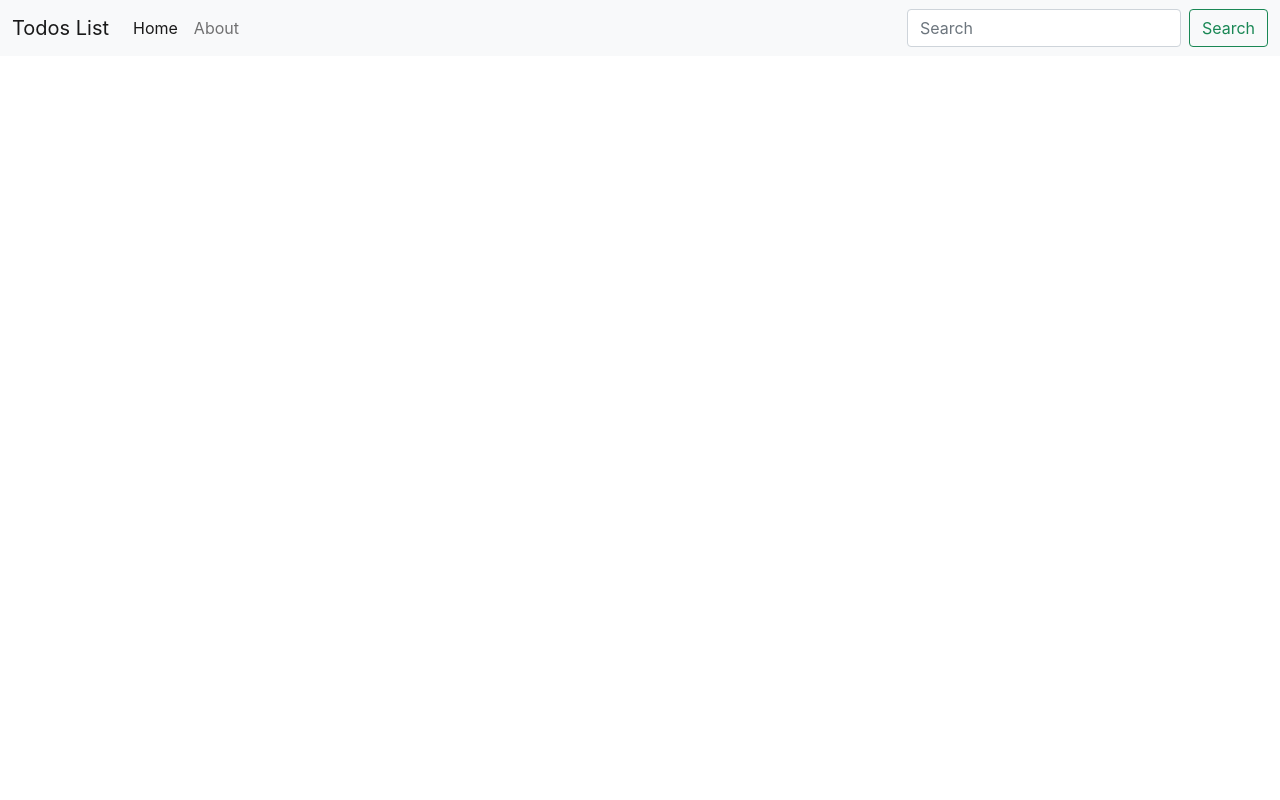
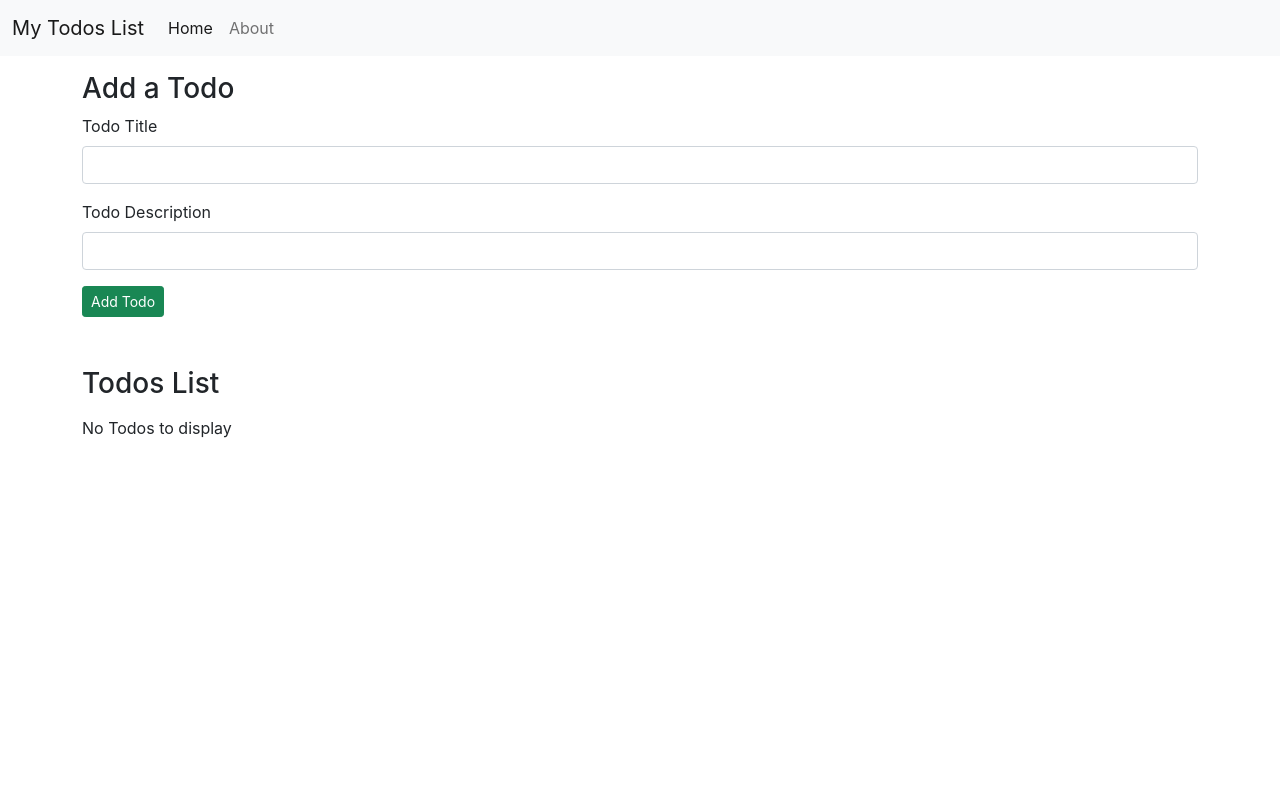
Before and after one commit to LokeshSunhare1999/First-React-App_To-do_List, a React (Create React App) app: page / in a window 1280 px wide. Shown: the top 800 px of the page. Built offline with nearby package versions, Linux system fonts and the light colour scheme.

Commit message:
React app second commit

```diff
--- a/package.json
+++ b/package.json
@@ -8,6 +8,7 @@
     "@testing-library/user-event": "^13.5.0",
     "react": "^17.0.2",
     "react-dom": "^17.0.2",
+    "react-router-dom": "^6.2.2",
     "react-scripts": "5.0.0",
     "web-vitals": "^2.1.4"
   },
--- /dev/null
+++ b/src/About.js
@@ -0,0 +1,10 @@
+import React from 'react'
+
+export const About = () => {
+  return (
+    <div>
+        This is an about component
+        <p>Lorem ipsum dolor sit amet consectetur adipisicing elit. Corporis iusto minima perspiciatis! Accusamus, quam enim delectus molestiae tenetur non ea neque eaque itaque iusto odio sunt fuga soluta earum temporibus.</p>
+    </div>
+  )
+}
--- a/src/App.js
+++ b/src/App.js
@@ -1,32 +1,86 @@
-import logo from './logo.svg';
+
 import './App.css';
+import Header from './MyComponent/Header';
+import { Todos } from './MyComponent/Todos';
+import { Footer } from './MyComponent/Footer';
+import { AddTodo } from './MyComponent/AddTodo';
+import { About } from './MyComponent/About';
+import React, { useState, useEffect } from 'react';
+
+import {
+  BrowserRouter as Router,
+  Switch,
+  Route,
+  Link
+} from "react-router-dom";
 
 function App() {
 
+  let initTodo;
+  if (localStorage.getItem("todos") === null) {
+    initTodo = [];
+  }
+  else {
+    initTodo = JSON.parse(localStorage.getItem("todos"));
+  }
+
+  const onDelete = (todo) => {
+    console.log("I am on Delete of todo", todo);
+    // deleteing this way in react does not work
+    // let index = todos.indexOf(todo);
+    // todos.splice(index,1);
+    setTodos(todos.filter((e) => {
+      return e !== todo;
+    }));
+    localStorage.setItem("todos", JSON.stringify(todos));
+  }
+
+  const addTodo = (title, desc) => {
+    console.log("I am adding this todo", title, desc)
+    let sno;
+    if (todos.length == 0) {
+      sno = 0;
+    }
+    else {
+      sno = todos[todos.length - 1].sno + 1;
+    }
+
+    const myTodo = {
+      sno: sno,
+      title: title,
+      desc: desc,
+    }
+    setTodos([...todos, myTodo]);
+    console.log(myTodo);
+  }
+
+  const [todos, setTodos] = useState(initTodo);
+
+  useEffect(() => {
+    localStorage.setItem("todos", JSON.stringify(todos));
+  }, [todos])
+
   return (
-    <nav className="navbar navbar-expand-lg navbar-light bg-light">
-      <div className="container-fluid">
-        <a className="navbar-brand" href="#">Todos List</a>
-        <button className="navbar-toggler" type="button" data-bs-toggle="collapse" data-bs-target="#navbarSupportedContent" aria-controls="navbarSupportedContent" aria-expanded="false" aria-label="Toggle navigation">
-          <span className="navbar-toggler-icon"></span>
-        </button>
-        <div className="collapse navbar-collapse" id="navbarSupportedContent">
-          <ul className="navbar-nav me-auto mb-2 mb-lg-0">
-            <li className="nav-item">
-              <a className="nav-link active" aria-current="page" href="#">Home</a>
-            </li>
-            <li className="nav-item">
-              <a className="nav-link" href="#">About</a>
-            </li>
+    <>
+      <Router>
+        <Header title="My Todos List" searchBar={false} />
+        <Switch>
+          <Route exact path="/" render={() => {
+            return(
+            <>
+              <AddTodo addTodo={addTodo} />
+              <Todos todos={todos} onDelete={onDelete} />
+            </>)
+          }}>
 
-          </ul>
-          <form className="d-flex">
-            <input className="form-control me-2" type="search" placeholder="Search" aria-label="Search" />
-            <button className="btn btn-outline-success" type="submit">Search</button>
-          </form>
-        </div>
-      </div>
-    </nav>
+          </Route>
+          <Route exact path="/about">
+            <About />
+          </Route>
+        </Switch>
+        <Footer />
+      </Router>
+    </>
   );
 }
 
--- /dev/null
+++ b/src/MyComponent/AddTodo.js
@@ -0,0 +1,37 @@
+
+import React, { useState } from 'react';
+
+export const AddTodo = ({ addTodo }) => {
+    const [title, setTitle] = useState("");
+    const [desc, setDesc] = useState("");
+
+    const submit = (e) => {
+        e.preventDefault();
+        if (!title || !desc) {
+            alert("Title or Dercription cannot be blank ")
+        }
+        else {
+            addTodo(title, desc);
+            setTitle("");
+            setDesc("");
+        }
+    }
+    return (
+        <div className="container my-3">
+            <h3>Add a Todo</h3>
+            <form onSubmit={submit}>
+                <div className="mb-3">
+                    <label htmlFor="title" className="form-label">Todo Title</label>
+                    <input type="text" value={title} onChange={(e) => setTitle(e.target.value)} className="form-control" id="title" aria-describedby="emailHelp" />
+
+                </div>
+                <div className="mb-3">
+                    <label htmlFor="desc" className="form-label">Todo Description</label>
+                    <input type="text" value={desc} onChange={(e) => setDesc(e.target.value)} className="form-control" id="desc" />
+                </div>
+
+                <button type="submit" className="btn btn-sm btn-success">Add Todo</button>
+            </form>
+        </div>
+    )
+}
--- /dev/null
+++ b/src/MyComponent/Footer.js
@@ -0,0 +1,17 @@
+import React from 'react'
+
+export const Footer = () => {
+    // let FooterStyle = {
+    //     position: "relative",
+    //     top: "70vh",
+    //     width: "100%",
+    //     border: "2px solid red"
+    // }
+    return (
+        <div className='bg-dark text-light py-3' /*style={FooterStyle}*/>
+            <p className='text-center'>
+           Copyright &copy; MyTodosList.com
+           </p>
+        </div>
+    )
+}
--- /dev/null
+++ b/src/MyComponent/Header.js
@@ -0,0 +1,40 @@
+import React from 'react'
+import PropTypes from 'prop-types'
+
+export default function Header(props) {
+    return (
+        <nav className="navbar navbar-expand-lg navbar-light bg-light">
+            <div className="container-fluid">
+                <a className="navbar-brand" href="#">{props.title}</a>
+                <button className="navbar-toggler" type="button" data-bs-toggle="collapse" data-bs-target="#navbarSupportedContent" aria-controls="navbarSupportedContent" aria-expanded="false" aria-label="Toggle navigation">
+                    <span className="navbar-toggler-icon"></span>
+                </button>
+                <div className="collapse navbar-collapse" id="navbarSupportedContent">
+                    <ul className="navbar-nav me-auto mb-2 mb-lg-0">
+                        <li className="nav-item">
+                            <a className="nav-link active" aria-current="page" href="#">Home</a>
+                        </li>
+                        <li className="nav-item">
+                            <a className="nav-link" href="#">About</a>
+                        </li>
+
+                    </ul>
+                    { props.searchBar? <form className="d-flex">
+                        <input className="form-control me-2" type="search" placeholder="Search" aria-label="Search" />
+                        <button className="btn btn-outline-success" type="submit">Search</button>
+                    </form>: ""}
+                </div>
+            </div>
+        </nav>
+    )
+}
+
+Header.defaultProps = {
+    title: "YourTitle Here",
+    // searchBar: true
+}
+
+Header.propTypes = {
+    title: PropTypes.string,
+    searchBar: PropTypes.bool.isRequired
+}
--- /dev/null
+++ b/src/MyComponent/TodoItem.js
@@ -0,0 +1,11 @@
+import React from 'react'
+
+export const TodoItem = ({todo, onDelete}) => {
+    return (
+        <div>
+            <h4>{todo.title}</h4>
+            <p>{todo.desc}</p>
+           <button className="btn btn-danger" onClick={ ()=>{onDelete(todo)}}>Delete</button>
+        </div>
+    )
+}
--- /dev/null
+++ b/src/MyComponent/Todos.js
@@ -0,0 +1,25 @@
+import React from 'react'
+import { TodoItem } from './TodoItem';
+
+export const Todos = (props) => {
+  let myStyle = {
+    minHeight: "70vh",
+    margin: "50px auto"
+
+  }
+
+  return (
+    <div className='container' style={myStyle}>
+      <h3 className=' my-3'>Todos List</h3>
+      {props.todos.length === 0 ? "No Todos to display" :
+        props.todos.map((todo) => {
+          return (
+            <>
+              <TodoItem todo={todo} key={todo.sno} onDelete={props.onDelete} /> <hr />
+            </>
+          )
+        })
+      }
+    </div>
+  )
+}
```
Also changed, not shown: 1 other file (tests, documents, lock files or other folders).
